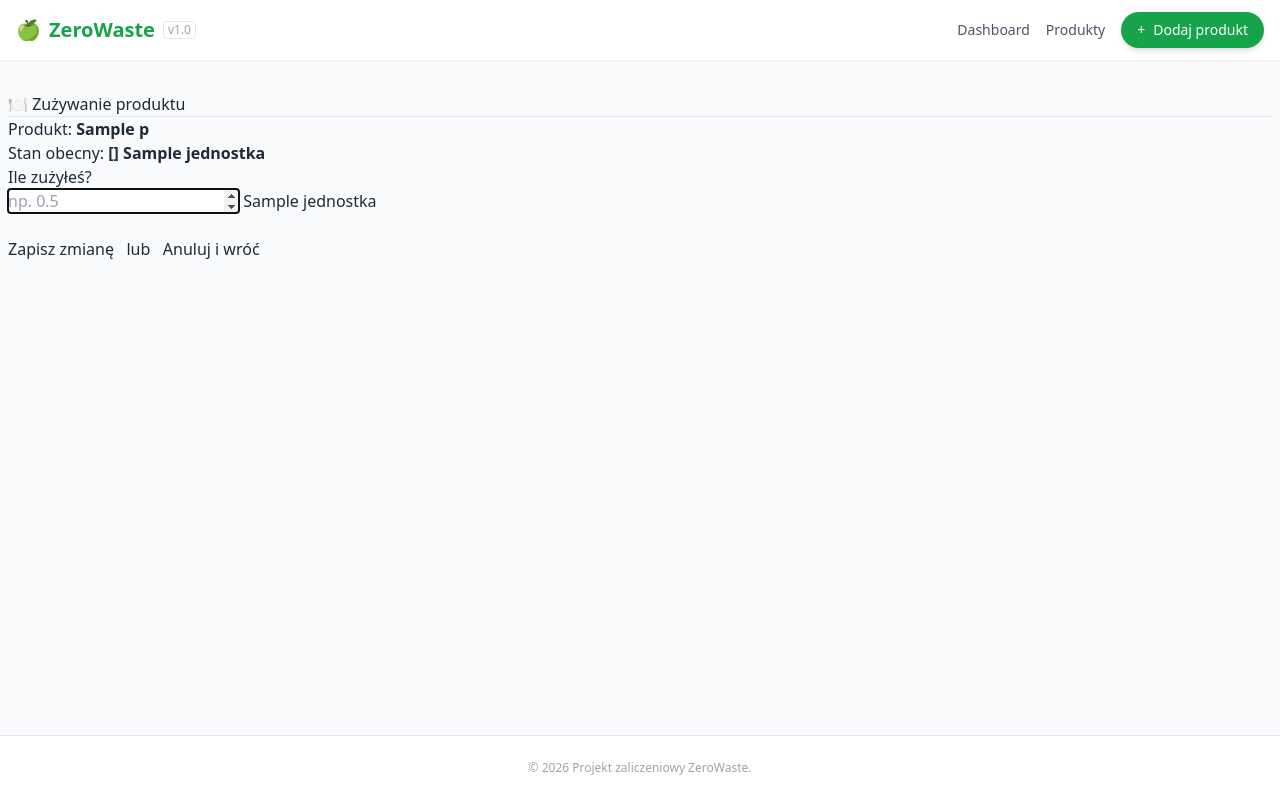
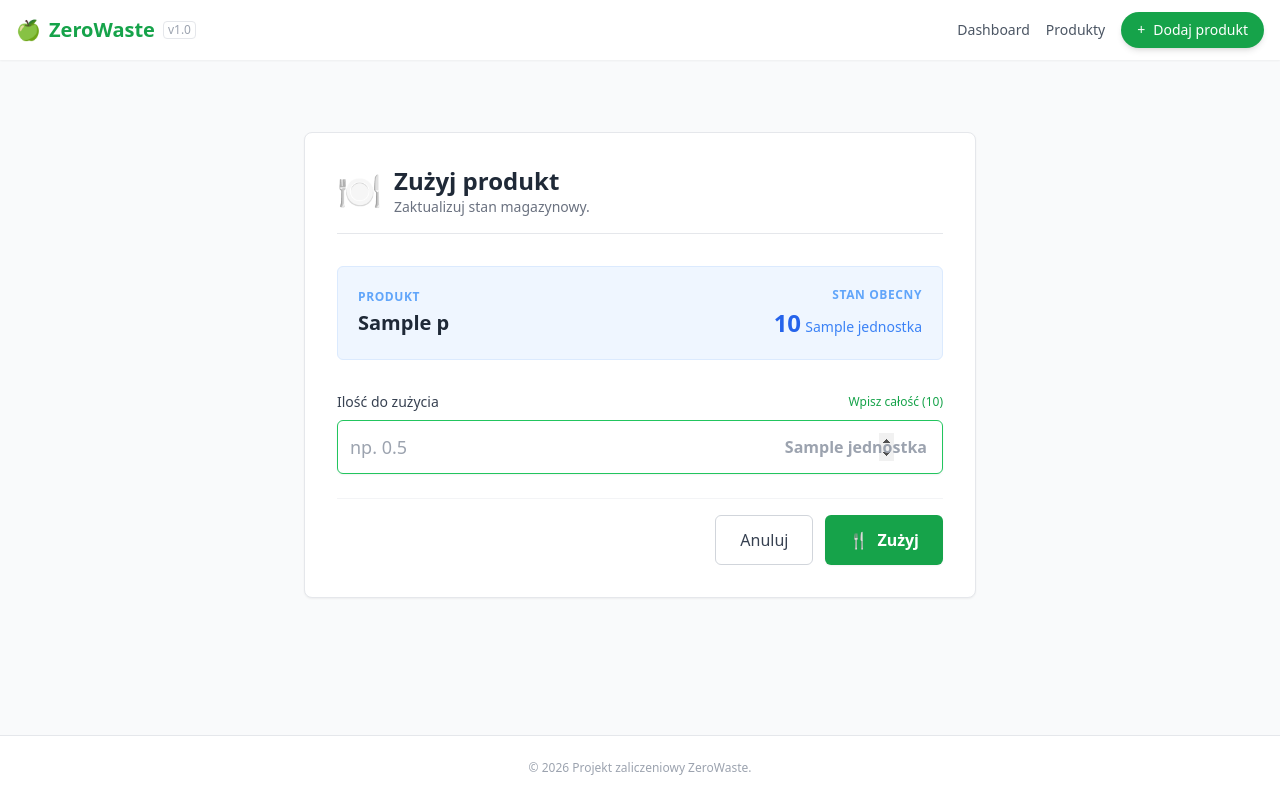
Before and after one commit to Leppniz/ZeroWaste, a Flask app: template templates/zuzyj.html in a window 1280 px wide. Run offline with Flask 3, Linux system fonts and the light colour scheme; the template is opened without the code that fills it: most values are stand-ins (such as "Sample title", 1, 10 or a date in 2020); some libraries are stand-ins or nearby versions.

Commit message:
Style: Ujednolicenie wyglądu i szerokości formularzy (dodaj, edytuj, zużyj)

```diff
--- a/templates/zuzyj.html
+++ b/templates/zuzyj.html
@@ -1,30 +1,72 @@
 {% extends 'base.html' %}
 
-{% block title %}Zużyj produkt{% endblock %}
+{% block title %}Zużyj produkt - ZeroWaste{% endblock %}
 
 {% block content %}
+<div class="max-w-2xl mx-auto bg-white p-8 rounded-lg shadow-sm border border-gray-200 mt-10">
 
-    <h2>🍽️ Zużywanie produktu</h2>
-    <hr>
+    <div class="mb-8 border-b pb-4">
+        <div class="flex items-center gap-3">
+            <span class="text-4xl">🍽️</span>
+            <div>
+                <h2 class="text-2xl font-bold text-gray-800">Zużyj produkt</h2>
+                <p class="text-gray-500 text-sm">Zaktualizuj stan magazynowy.</p>
+            </div>
+        </div>
+    </div>
 
-    <p>
-        Produkt: <b>{{ p.name }}</b> <br>
-        Stan obecny: <b>{{ p.ilosc }} {{ p.jednostka }}</b>
-    </p>
+    <div class="bg-blue-50 border border-blue-100 rounded-md p-5 mb-8 flex justify-between items-center">
+        <div>
+            <span class="block text-xs text-blue-400 uppercase font-bold tracking-wider mb-1">Produkt</span>
+            <span class="text-xl font-bold text-gray-800">{{ p.name }}</span>
+        </div>
+        <div class="text-right">
+            <span class="block text-xs text-blue-400 uppercase font-bold tracking-wider mb-1">Stan obecny</span>
+            <span class="text-2xl font-bold text-blue-600" id="max-ilosc">{{ '%g' % p.ilosc }}</span>
+            <span class="text-sm text-blue-500 font-medium">{{ p.jednostka }}</span>
+        </div>
+    </div>
 
-    <form method="post">
-        <label>Ile zużyłeś?</label><br>
+    <form method="post" class="space-y-6">
 
-        <input type="number" name="zuzyta_ilosc" step="0.01" placeholder="np. 0.5" required autofocus>
+        <div>
+            <div class="flex justify-between mb-2">
+                <label class="block text-sm font-medium text-gray-700">Ilość do zużycia</label>
+                <button type="button" onclick="wpiszCalosc()"
+                        class="text-xs text-green-600 font-medium hover:text-green-700 hover:underline transition">
+                    Wpisz całość ({{ '%g' % p.ilosc }})
+                </button>
+            </div>
 
-        <span>{{ p.jednostka }}</span>
+            <div class="relative">
+                <input type="number" name="zuzyta_ilosc" id="input-zuzycie"
+                       step="0.01" min="0" max="{{ p.ilosc }}"
+                       placeholder="np. 0.5" required autofocus
+                       class="w-full rounded-md border-gray-300 shadow-sm p-3 pr-12 border focus:border-green-500 outline-none transition text-lg">
 
-        <br><br>
+                <div class="absolute inset-y-0 right-0 pr-4 flex items-center pointer-events-none">
+                    <span class="text-gray-400 font-bold">{{ p.jednostka }}</span>
+                </div>
+            </div>
+        </div>
 
-        <button type="submit">Zapisz zmianę</button>
+        <div class="flex justify-end gap-3 pt-4 border-t border-gray-100 mt-6">
+            <a href="{{ url_for('lista_produktow') }}" class="px-6 py-3 rounded-md border border-gray-300 text-gray-700 hover:bg-gray-50 transition">
+                Anuluj
+            </a>
+            <button type="submit" class="px-6 py-3 rounded-md bg-green-600 text-white hover:bg-green-700 font-bold shadow-sm transition flex items-center gap-2">
+                <span>🍴</span> Zużyj
+            </button>
+        </div>
+    </form>
+</div>
 
-        &nbsp; lub &nbsp;
-        <a href="{{ url_for('lista_produktow') }}">Anuluj i wróć</a>
-    </form>
-
+<script>
+    function wpiszCalosc() {
+        const maxIlosc = {{ p.ilosc }};
+        const input = document.getElementById('input-zuzycie');
+        input.value = maxIlosc;
+        input.focus();
+    }
+</script>
 {% endblock %}
```
Also changed, not shown: templates/edytuj.html (+28 -27 lines).
